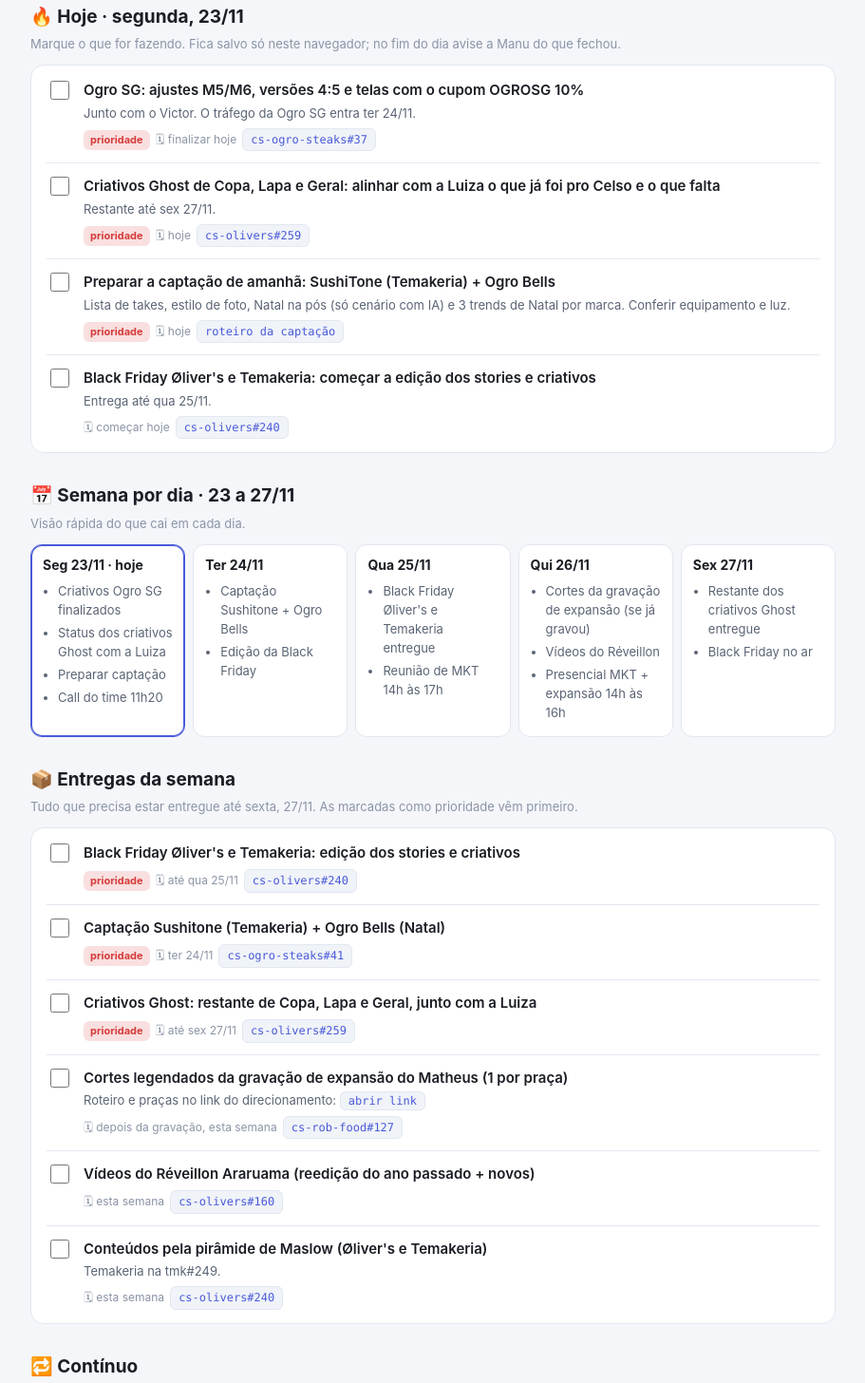
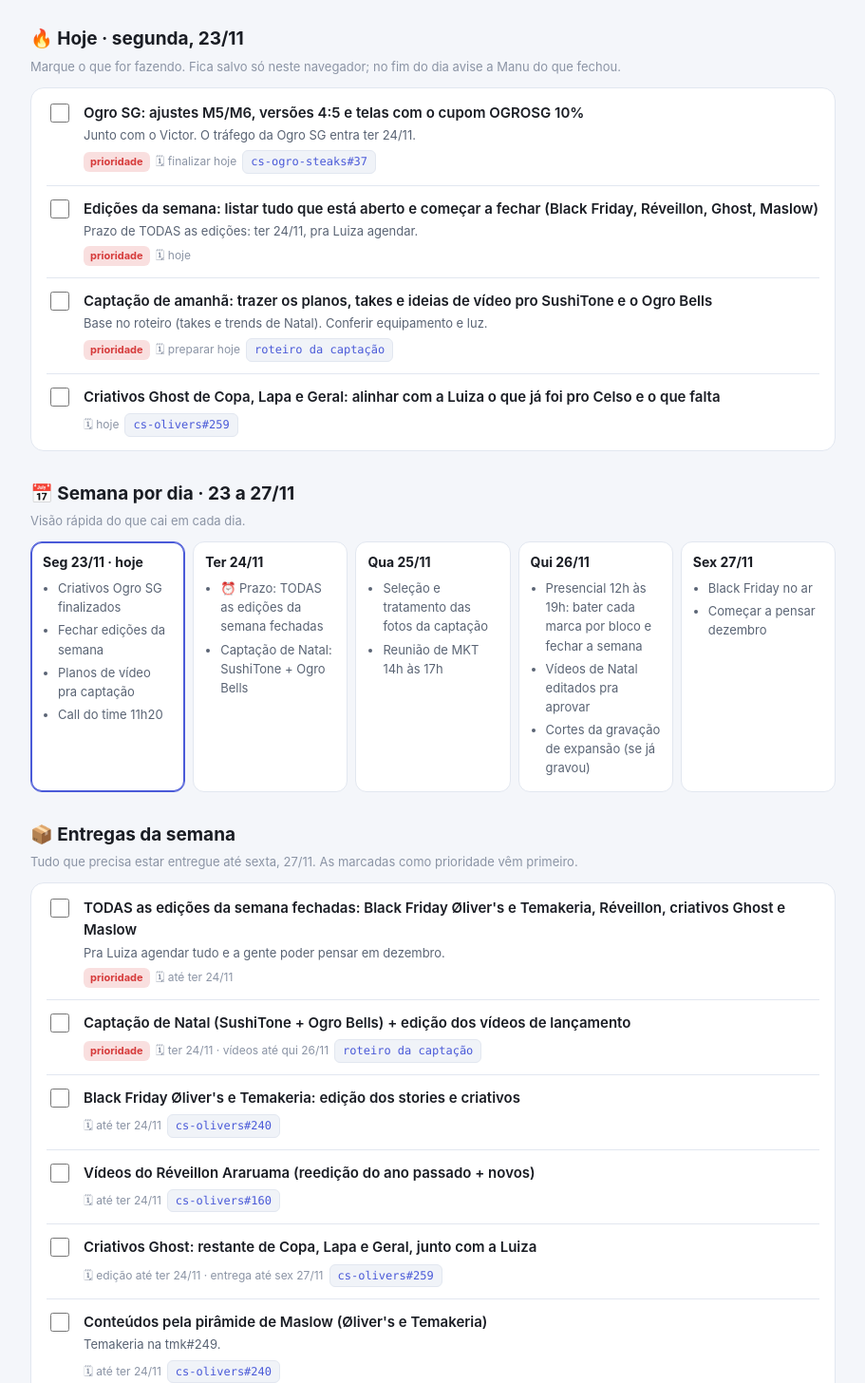
Before and after one commit to dev-seven7/daily-otavio-theo, a plain HTML site: page index.html in a window 1280 px wide. Shown: the part 374-1830 px from the top of the page at 95% size, without its empty margins (184-1095 px from the left). Drawn offline with Linux system fonts and the light colour scheme.

Commit message:
Ajustes da call: presencial qui 12h-19h, stories e Gatola de hoje, prazos da semana
Co-Authored-By: Claude Opus 5.5 <noreply@anthropic.com>

```diff
--- a/index.html
+++ b/index.html
@@ -106,7 +106,7 @@ const DADOS = {
  "nome": "Otávio",
  "emoji": "🎬",
  "papel": "Produtor de Conteúdo · Grupo ROB",
- "foco": "Hoje o que não pode passar: fechar os criativos da Ogro SG (o tráfego entra amanhã) e alinhar com a Luiza o que falta dos criativos Ghost.",
+ "foco": "Meta da semana: TODAS as edições da semana fechadas até terça, 24/11, pra Luiza agendar tudo e a gente pensar em dezembro. Hoje: criativos da Ogro SG (o tráfego entra amanhã) e os planos de vídeo pra captação.",
  "hoje": [
   {
    "t": "Ogro SG: ajustes M5/M6, versões 4:5 e telas com o cupom OGROSG 10%",
@@ -117,27 +117,27 @@ const DADOS = {
    "p": true
   },
   {
+   "t": "Edições da semana: listar tudo que está aberto e começar a fechar (Black Friday, Réveillon, Ghost, Maslow)",
+   "w": "hoje",
+   "c": "",
+   "u": "",
+   "n": "Prazo de TODAS as edições: ter 24/11, pra Luiza agendar.",
+   "p": true
+  },
+  {
+   "t": "Captação de amanhã: trazer os planos, takes e ideias de vídeo pro SushiTone e o Ogro Bells",
+   "w": "preparar hoje",
+   "c": "roteiro da captação",
+   "u": "https://dev-seven7.github.io/captacao-natal-24-11/",
+   "n": "Base no roteiro (takes e trends de Natal). Conferir equipamento e luz.",
+   "p": true
+  },
+  {
    "t": "Criativos Ghost de Copa, Lapa e Geral: alinhar com a Luiza o que já foi pro Celso e o que falta",
    "w": "hoje",
    "c": "cs-olivers#259",
    "u": "https://github.com/dev-seven7/cs-olivers/issues/259",
-   "n": "Restante até sex 27/11.",
-   "p": true
-  },
-  {
-   "t": "Preparar a captação de amanhã: SushiTone (Temakeria) + Ogro Bells",
-   "w": "hoje",
-   "c": "roteiro da captação",
-   "u": "https://dev-seven7.github.io/captacao-natal-24-11/",
-   "n": "Lista de takes, estilo de foto, Natal na pós (só cenário com IA) e 3 trends de Natal por marca. Conferir equipamento e luz.",
-   "p": true
-  },
-  {
-   "t": "Black Friday Øliver's e Temakeria: começar a edição dos stories e criativos",
-   "w": "começar hoje",
-   "c": "cs-olivers#240",
-   "u": "https://github.com/dev-seven7/cs-olivers/issues/240",
-   "n": "Entrega até qua 25/11.",
+   "n": "",
    "p": false
   }
  ],
@@ -146,88 +146,96 @@ const DADOS = {
    "Seg 23/11",
    [
     "Criativos Ogro SG finalizados",
-    "Status dos criativos Ghost com a Luiza",
-    "Preparar captação",
+    "Fechar edições da semana",
+    "Planos de vídeo pra captação",
     "Call do time 11h20"
    ]
   ],
   [
    "Ter 24/11",
    [
-    "Captação Sushitone + Ogro Bells",
-    "Edição da Black Friday"
+    "⏰ Prazo: TODAS as edições da semana fechadas",
+    "Captação de Natal: SushiTone + Ogro Bells"
    ]
   ],
   [
    "Qua 25/11",
    [
-    "Black Friday Øliver's e Temakeria entregue",
+    "Seleção e tratamento das fotos da captação",
     "Reunião de MKT 14h às 17h"
    ]
   ],
   [
    "Qui 26/11",
    [
-    "Cortes da gravação de expansão (se já gravou)",
-    "Vídeos do Réveillon",
-    "Presencial MKT + expansão 14h às 16h"
+    "Presencial 12h às 19h: bater cada marca por bloco e fechar a semana",
+    "Vídeos de Natal editados pra aprovar",
+    "Cortes da gravação de expansão (se já gravou)"
    ]
   ],
   [
    "Sex 27/11",
    [
-    "Restante dos criativos Ghost entregue",
-    "Black Friday no ar"
+    "Black Friday no ar",
+    "Começar a pensar dezembro"
    ]
   ]
  ],
  "semana": [
   {
-   "t": "Black Friday Øliver's e Temakeria: edição dos stories e criativos",
-   "w": "até qua 25/11",
-   "c": "cs-olivers#240",
-   "u": "https://github.com/dev-seven7/cs-olivers/issues/240",
+   "t": "TODAS as edições da semana fechadas: Black Friday Øliver's e Temakeria, Réveillon, criativos Ghost e Maslow",
+   "w": "até ter 24/11",
+   "c": "",
+   "u": "",
+   "n": "Pra Luiza agendar tudo e a gente poder pensar em dezembro.",
+   "p": true
+  },
+  {
+   "t": "Captação de Natal (SushiTone + Ogro Bells) + edição dos vídeos de lançamento",
+   "w": "ter 24/11 · vídeos até qui 26/11",
+   "c": "roteiro da captação",
+   "u": "https://dev-seven7.github.io/captacao-natal-24-11/",
    "n": "",
    "p": true
   },
   {
-   "t": "Captação Sushitone (Temakeria) + Ogro Bells (Natal)",
-   "w": "ter 24/11",
-   "c": "cs-ogro-steaks#41",
-   "u": "https://github.com/dev-seven7/cs-ogro-steaks/issues/41",
+   "t": "Black Friday Øliver's e Temakeria: edição dos stories e criativos",
+   "w": "até ter 24/11",
+   "c": "cs-olivers#240",
+   "u": "https://github.com/dev-seven7/cs-olivers/issues/240",
    "n": "",
-   "p": true
-  },
-  {
-   "t": "Criativos Ghost: restante de Copa, Lapa e Geral, junto com a Luiza",
-   "w": "até sex 27/11",
-   "c": "cs-olivers#259",
-   "u": "https://github.com/dev-seven7/cs-olivers/issues/259",
-   "n": "",
-   "p": true
-  },
-  {
-   "t": "Cortes legendados da gravação de expansão do Matheus (1 por praça)",
-   "w": "depois da gravação, esta semana",
-   "c": "cs-rob-food#127",
-   "u": "https://github.com/dev-seven7/cs-rob-food/issues/127",
-   "n": "Roteiro e praças no link do direcionamento: https://dev-seven7.github.io/direcionamento-expansao-olivers/",
    "p": false
   },
   {
    "t": "Vídeos do Réveillon Araruama (reedição do ano passado + novos)",
-   "w": "esta semana",
+   "w": "até ter 24/11",
    "c": "cs-olivers#160",
    "u": "https://github.com/dev-seven7/cs-olivers/issues/160",
    "n": "",
    "p": false
   },
   {
+   "t": "Criativos Ghost: restante de Copa, Lapa e Geral, junto com a Luiza",
+   "w": "edição até ter 24/11 · entrega até sex 27/11",
+   "c": "cs-olivers#259",
+   "u": "https://github.com/dev-seven7/cs-olivers/issues/259",
+   "n": "",
+   "p": false
+  },
+  {
    "t": "Conteúdos pela pirâmide de Maslow (Øliver's e Temakeria)",
-   "w": "esta semana",
+   "w": "até ter 24/11",
    "c": "cs-olivers#240",
    "u": "https://github.com/dev-seven7/cs-olivers/issues/240",
    "n": "Temakeria na tmk#249.",
+   "p": false
+  },
+  {
+   "t": "Cortes legendados da gravação de expansão do Matheus (1 por praça)",
+   "w": "depois da gravação",
+   "c": "cs-rob-food#127",
+   "u": "https://github.com/dev-seven7/cs-rob-food/issues/127",
+   "n": "Única edição fora do prazo de terça, porque depende da gravação. Roteiro: https://dev-seven7.github.io/direcionamento-expansao-olivers/",
    "p": false
   }
  ],
@@ -243,7 +251,7 @@ const DADOS = {
  ],
  "id": "otavio",
  "painel": "https://dev-seven7.github.io/time-marketing-rob/",
- "atualizado": "seg 23/11/2026 · 11h15"
+ "atualizado": "seg 23/11/2026 · 11h40"
 };
 const esc=s=>String(s==null?'':s).replace(/[&<>"]/g,c=>({'&':'&amp;','<':'&lt;','>':'&gt;','"':'&quot;'}[c]));
 const KEY='daily-'+DADOS.id+'-2311';
```
